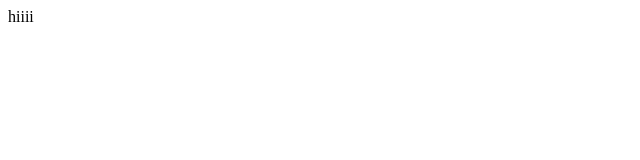
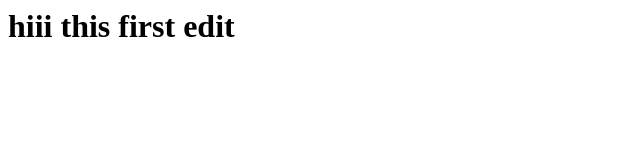
Before and after one commit to yatishjj/first, a plain HTML site: page index.html in a window 1280 px wide. Shown: the whole page, without its empty margins (0-640 px from the left). Drawn offline with Linux system fonts and the light colour scheme.

Commit message:
edited index.html and added info.txt

```diff
--- a/index.html
+++ b/index.html
@@ -1 +1 @@
-<p>hiiii</p>
+<h1>hiii this first edit</h1>
```
Also changed, not shown: info.txt (added).
